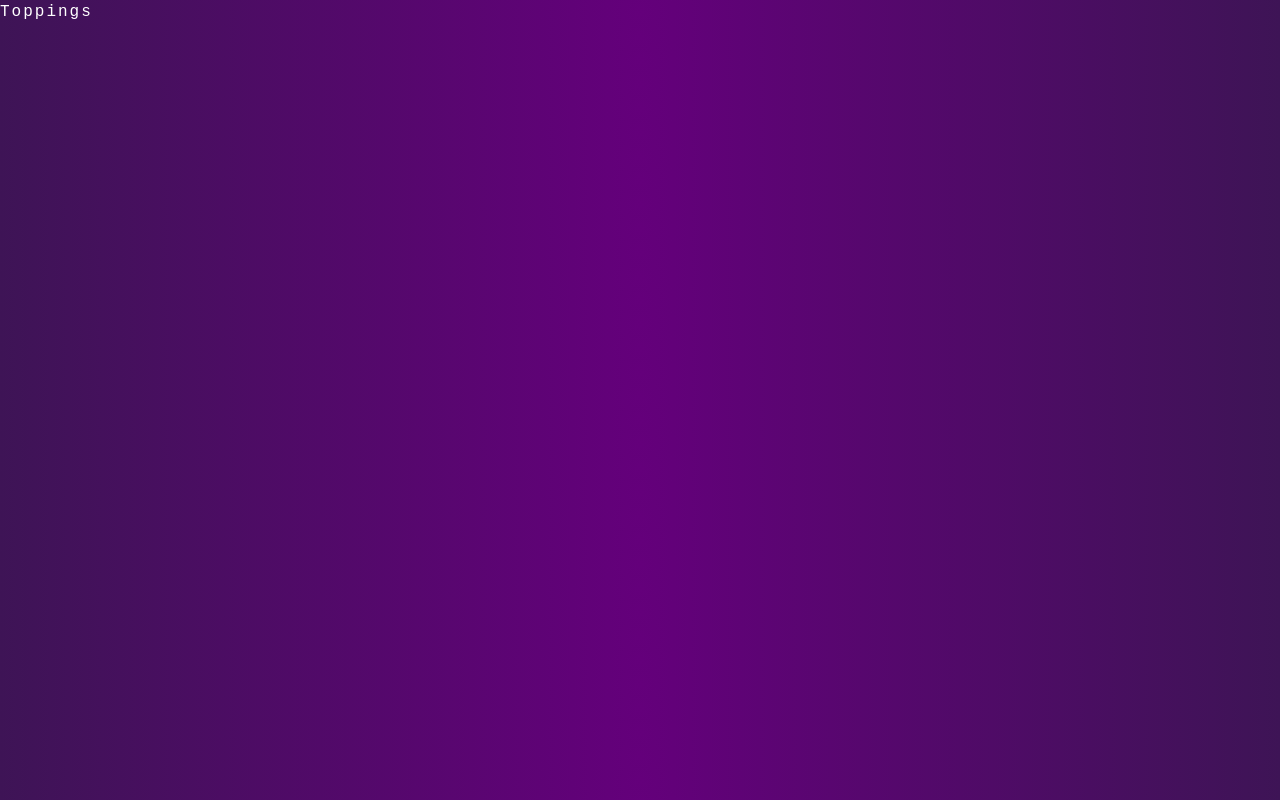
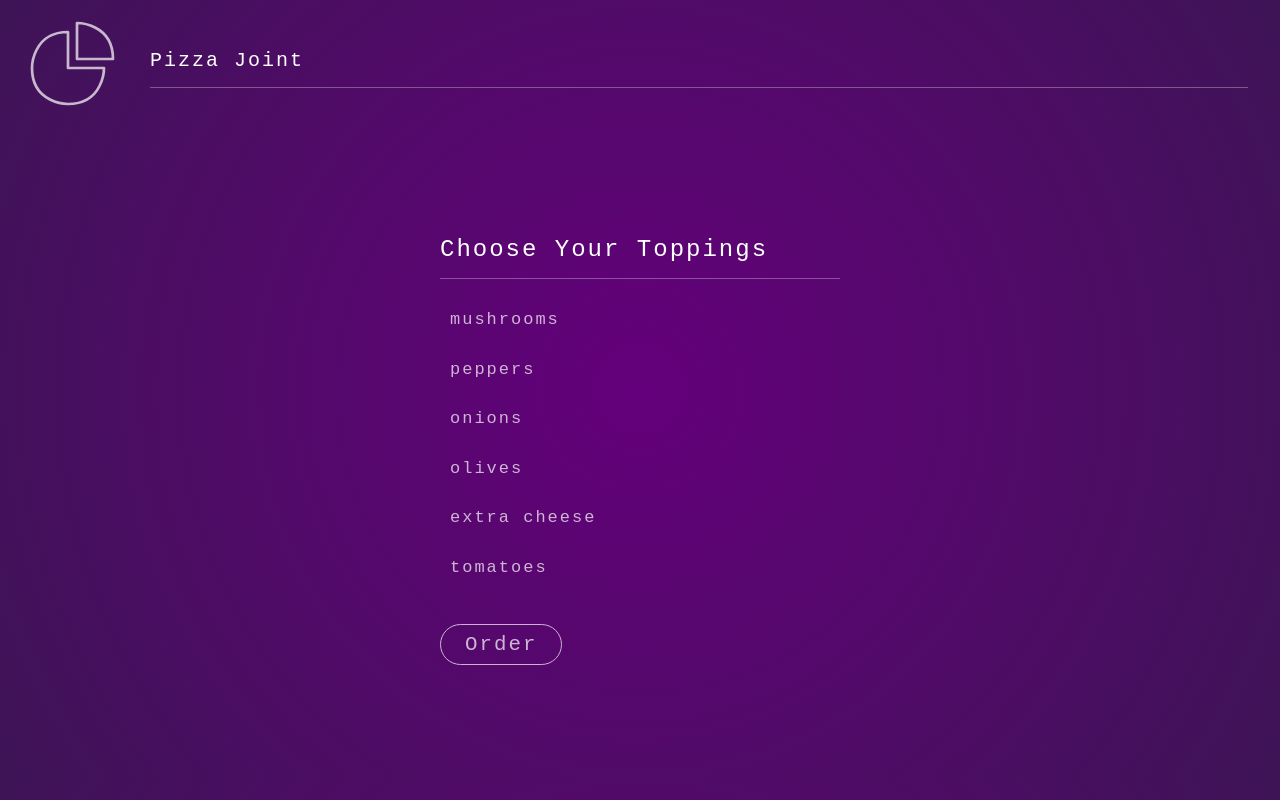
Before and after one commit to kaungmyatkyawtiti/PizzaJoint, a React (Vite) app: page /toppings in a window 1280 px wide. Built offline with nearby package versions, Linux system fonts and the light colour scheme.

Commit message:
feat(ui): enhance styling with tailwind and framer motion

```diff
--- a/src/App.tsx
+++ b/src/App.tsx
@@ -3,6 +3,7 @@ import Home from './pages/Home'
 import Base from './pages/Base'
 import Toppings from './pages/Toppings'
 import Order from './pages/Order'
+import Header from './pages/Header'
 
 const router = createBrowserRouter([
   {
@@ -25,7 +26,10 @@ const router = createBrowserRouter([
 
 function App() {
   return (
-    <RouterProvider router={router} />
+    <>
+      <Header />
+      <RouterProvider router={router} />
+    </>
   )
 }
 
--- a/src/components/PizzaLogo.tsx
+++ b/src/components/PizzaLogo.tsx
@@ -1,7 +1,7 @@
 export default function PizzaLogo() {
   return (
     <svg
-      className="w-[80px] overflow-visible stroke-white stroke-3"
+      className="w-[90px] overflow-visible stroke-white/70 stroke-3"
       style={{ strokeLinejoin: "round", strokeLinecap: "round" }}
       xmlns="http://www.w3.org/2000/svg"
       viewBox="0 0 100 100">
--- a/src/hooks/pizzaReducer.ts
+++ b/src/hooks/pizzaReducer.ts
@@ -8,7 +8,7 @@ type PizzaAction =
   | { type: "TOGGLE_TOPPING"; payload: string }
   | { type: "RESET" };
 
-const initialPizza: PizzaState = {
+export const initialPizza: PizzaState = {
   base: "",
   toppings: []
 };
--- a/src/pages/Base.tsx
+++ b/src/pages/Base.tsx
@@ -1,7 +1,80 @@
+import { useReducer } from 'react';
+import pizzaReducer, { initialPizza } from '../hooks/pizzaReducer';
+import { Link } from 'react-router-dom';
+import { motion } from 'motion/react';
+
 export default function Base() {
+  const bases = ['Classic', 'Thin & Crispy', 'Thick Crust'];
+
+  const [state, dispatch] = useReducer(pizzaReducer, initialPizza);
+
+  const handleAddBase = (base: string) => {
+    console.log("handleAddBase");
+    dispatch({
+      type: "SET_BASE",
+      payload: base,
+    })
+  }
+
   return (
-    <div>
-      Base
-    </div>
+    <motion.div
+      initial={{ x: "100vw" }}
+      animate={{ x: 0 }}
+      transition={{ type: "spring", delay: 0.5 }}
+      className="max-w-[500px] my-10 mx-auto py-10 text-white"
+    >
+      <h3 className='text-white text-2xl border-b-1 border-b-white/30 pb-3 mb-4'>
+        Choose Your Base
+      </h3>
+      <ul className='text-white mb-10'>
+        {
+          bases.map((base, ind) =>
+            <motion.li
+              whileHover={{
+                scale: 1.3,
+                originX: 0,
+                color: "#f8e112"
+              }}
+              transition={{ type: "spring", stiffness: 300 }}
+              key={base + ind}
+              onClick={() => handleAddBase(base)}
+              className='py-3 cursor-pointer'
+            >
+              <span
+                className={
+                  state.base === base
+                    ? "topping-span active-span"
+                    : "topping-span"
+                }
+              >
+                {base}
+              </span>
+            </motion.li>
+          )
+        }
+      </ul>
+      {
+        state.base && (
+          <motion.div
+            className='my-10'
+            initial={{ x: "-100vw" }}
+            animate={{ x: 0 }}
+            transition={{ type: "spring", stiffness: 120 }}
+          >
+            <Link to="/toppings">
+              <motion.button
+                whileHover={{
+                  scale: 1.2,
+                  textShadow: "0px 0px 6px rgb(255, 255, 255)",
+                  boxShadow: "0px 0px 6px rgb(255, 255, 255)"
+                }}
+                className='custom-button py-1 px-6'>
+                Next
+              </motion.button>
+            </Link>
+          </motion.div>
+        )
+      }
+    </motion.div>
   )
 }
--- a/src/pages/Header.tsx
+++ b/src/pages/Header.tsx
@@ -1,16 +1,28 @@
 import PizzaLogo from '../components/PizzaLogo';
+import { motion } from 'motion/react';
 
 export default function Header() {
   return (
-    <header className='flex items-center p-8'>
-      <div className="logo">
+    <header
+      className='flex items-center p-8'
+    >
+      <div
+        className="mr-5"
+      >
         <PizzaLogo />
       </div>
-      <div className="grow ml-2 text-lg text-white">
+      <motion.div
+        initial={{ y: -250 }}
+        animate={{ y: -10 }}
+        transition={{ delay: 0.2, type: "spring", stiffness: 130 }}
+        className="grow ml-2 text-xl text-white"
+      >
         <h1
           className='border-b-1 border-b-white/30 pb-3'
-        >Pizza Joint</h1>
-      </div>
+        >
+          Pizza Joint
+        </h1>
+      </motion.div>
     </header>
   )
 }
--- a/src/pages/Home.tsx
+++ b/src/pages/Home.tsx
@@ -1,24 +1,32 @@
 import { Link } from 'react-router-dom';
-import Header from './Header';
+import { motion } from 'motion/react';
 
 export default function Home() {
   return (
-    <div>
-      <Header />
-      <div className="min-w-[800px] text-center my-10 py-10 text-white">
-        <h2
-          className='text-4xl mb-8'
-        >
-          Welcome to Pizza Joint
-        </h2>
-        <Link to="/base">
-          <button
-            className='text-white px-1 py-3 border-2 border-white mx-4 my-3'>
-            Create Your Pizza
-          </button>
-        </Link>
-      </div>
-
-    </div>
+    <motion.div
+      initial={{ opacity: 0, }}
+      animate={{ opacity: 1, }}
+      transition={{ delay: 1, duration: 1 }}
+      className="max-w-[900px] text-center my-10 mx-auto py-10 text-white"
+    >
+      <motion.h2
+        initial={{ scale: 1 }}
+        animate={{ scale: 1.5, }}
+        className="text-xl sm:text-2xl md:text-3xl mb-8 text-white"
+      >
+        Welcome to Pizza Joint
+      </motion.h2>
+      <Link to="/base">
+        <motion.button
+          whileHover={{
+            scale: 1.2,
+            textShadow: "0px 0px 6px rgb(255, 255, 255)",
+            boxShadow: "0px 0px 6px rgb(255, 255, 255)"
+          }}
+          className='custom-button text-white px-9 py-3 mx-4 my-10'>
+          Create Your Pizza
+        </motion.button>
+      </Link>
+    </motion.div>
   )
 }
--- a/src/pages/Toppings.tsx
+++ b/src/pages/Toppings.tsx
@@ -1,7 +1,66 @@
+import { useReducer } from 'react';
+import pizzaReducer, { initialPizza } from '../hooks/pizzaReducer';
+import { Link } from 'react-router-dom';
+import { motion } from 'motion/react';
+
 export default function Toppings() {
+  const toppings = ['mushrooms', 'peppers', 'onions', 'olives', 'extra cheese', 'tomatoes'];
+
+  const [state, dispatch] = useReducer(pizzaReducer, initialPizza);
+
+  const handleToggleTopping = (topping: string) => {
+    console.log("handleAddBase");
+    dispatch({
+      type: "TOGGLE_TOPPING",
+      payload: topping,
+    })
+  }
+
   return (
-    <div>
-      Toppings
+    <div className="max-w-[400px] my-10 mx-auto py-10 text-white">
+      <h3 className='text-white text-2xl border-b-1 border-b-white/30 pb-3 mb-4'>
+        Choose Your Toppings
+      </h3>
+      <ul className='text-white mb-8'>
+        {
+          toppings.map((topping, ind) =>
+            <motion.li
+              whileHover={{
+                scale: 1.3,
+                originX: 0,
+                color: "#f8e112"
+              }}
+              transition={{ type: "spring", stiffness: 300 }}
+              key={topping + ind}
+              onClick={() => handleToggleTopping(topping)}
+              className='py-3 cursor-pointer'
+            >
+              <span
+                className={
+                  state.toppings.includes(topping)
+                    ? "topping-span active-span"
+                    : "topping-span"
+                }
+              >
+                {topping}
+              </span>
+            </motion.li>
+          )
+        }
+      </ul>
+      <div className='my-8'>
+        <Link to="/order">
+          <motion.button
+            whileHover={{
+              scale: 1.2,
+              textShadow: "0px 0px 6px rgb(255, 255, 255)",
+              boxShadow: "0px 0px 6px rgb(255, 255, 255)"
+            }}
+            className='custom-button py-1 px-6'>
+            Order
+          </motion.button>
+        </Link>
+      </div>
     </div>
   )
 }
```
